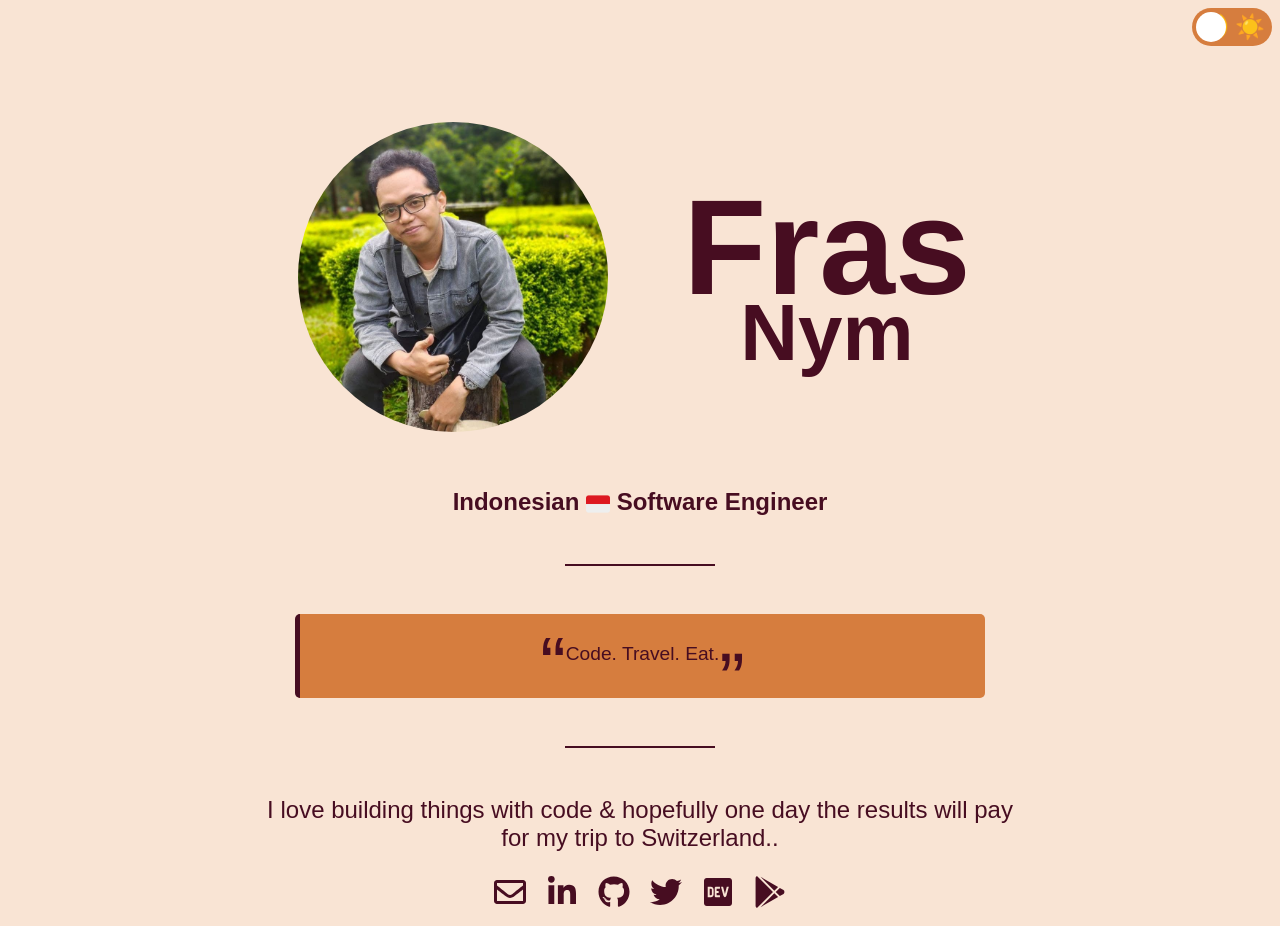
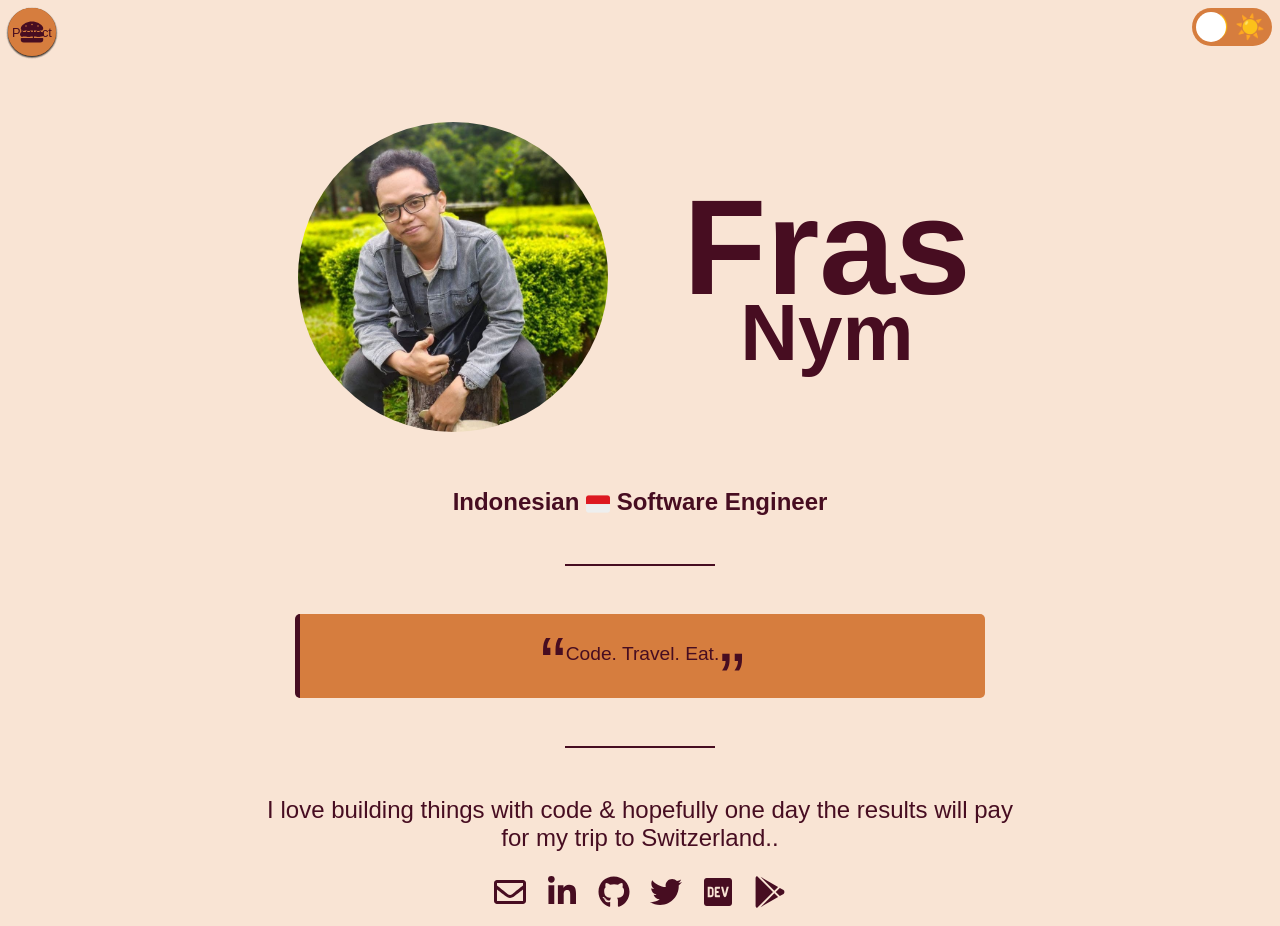
Before and after one commit to frasnym/next-portfolio-v2, a Next.js app: page / in a window 1280 px wide. Built offline with nearby package versions, Linux system fonts and the light colour scheme.

Commit message:
Add navigation

```diff
--- a/components/home-page/media-social.tsx
+++ b/components/home-page/media-social.tsx
@@ -5,28 +5,28 @@ import { FaTwitter, FaGithub, FaLinkedinIn, FaGooglePlay, FaRegEnvelope, FaDev }
 const anchorIcons = [
   {
     href: 'mailto:frastyawan.nym@gmail.com',
-    icon: <FaRegEnvelope className="inline-block mr-6" />,
+    icon: <FaRegEnvelope />,
   },
   {
     href: 'https://www.linkedin.com/in/frasnym/',
-    icon: <FaLinkedinIn className="inline-block mr-6" />,
+    icon: <FaLinkedinIn />,
   },
   {
     href: 'https://github.com/frasnym',
-    icon: <FaGithub className="inline-block mr-6" />,
+    icon: <FaGithub />,
   },
   {
     href: 'https://twitter.com/frasnym',
-    icon: <FaTwitter className="inline-block mr-6" />,
+    icon: <FaTwitter />,
   },
   {
     href: 'https://dev.to/frasnym/',
-    icon: <FaDev className="inline-block mr-6" />,
+    icon: <FaDev />,
   },
   {
     href:
       'https://play.google.com/store/apps/developer?id=FrastyawanNym',
-    icon: <FaGooglePlay className="inline-block mr-6" />,
+    icon: <FaGooglePlay />,
   },
 ];
 
--- /dev/null
+++ b/components/ui/menu.tsx
@@ -0,0 +1,123 @@
+import type { NextPage } from 'next'
+import { useState } from 'react';
+import { FaHamburger, FaTimes, FaUserAstronaut } from 'react-icons/fa';
+import styled from "styled-components";
+
+const Container = styled.div`
+  position: fixed;
+  top: 0.5rem;
+  left: 0.5rem;
+`
+
+const ShowHideBtn = styled.div<{ showMenu: boolean }>`
+  background: var(--color-bg-toggle);
+  width: 3rem;
+  height: 3rem;
+  font-size: 1.5rem;
+  border-radius: 3rem;
+  padding: 1rem;
+  overflow: hidden;
+  cursor: pointer;
+  display: -webkit-box;
+  display: -ms-flexbox;
+  display: flex;
+  -webkit-box-pack: center;
+  -ms-flex-pack: center;
+  justify-content: center;
+  -webkit-box-align: center;
+  -ms-flex-align: center;
+  align-items: center;
+  box-shadow: 0 1px 3px rgba(0,0,0,0.12), 0 1px 2px rgba(0,0,0,0.24);
+  -webkit-transition: all 0.3s cubic-bezier(.25,.8,.25,1);
+  transition: all 0.3s cubic-bezier(.25,.8,.25,1);
+  & > .burgerBtn {
+    position: absolute;
+    transition: all 0.3s cubic-bezier(.25,.8,.25,1);
+    transform: ${(p) =>
+    p.showMenu
+      ? "translateY(-50px)"
+      : "translateY(0)"};
+    opacity: ${(p) =>
+    p.showMenu
+      ? "0"
+      : "1"};
+  }
+  & > .timesBtn {
+    position: absolute;
+    transition: all 0.3s cubic-bezier(.25,.8,.25,1);
+    transform: ${(p) =>
+    !p.showMenu
+      ? "translateY(-50px)"
+      : "translateY(0)"};
+    opacity: ${(p) =>
+    !p.showMenu
+      ? "0"
+      : "1"};
+  }
+`
+
+const Item = styled.div<{ showMenu: boolean }>`
+  background: var(--color-bg-toggle);
+  width: 3rem;
+  height: 3rem;
+  border-radius: 3rem;
+  position: absolute;
+  overflow: hidden;
+  cursor: pointer;
+  font-size: 0.8rem;
+  display: -webkit-box;
+  display: -ms-flexbox;
+  display: flex;
+  -webkit-box-pack: center;
+  -ms-flex-pack: center;
+  justify-content: center;
+  -webkit-box-align: center;
+  -ms-flex-align: center;
+  align-items: center;
+  box-shadow: 0 1px 3px rgba(0,0,0,0.12), 0 1px 2px rgba(0,0,0,0.24);
+  -webkit-transition: all 0.3s cubic-bezier(.25,.8,.25,1);
+  transition: all 0.3s cubic-bezier(.25,.8,.25,1);
+  & :nth-child(1) {
+    ${(p) => p.showMenu ? "top: 1rem; left: 6rem; opacity: 1;" : "top: 0; left: 0; opacity: 0;"}
+    -ms-filter: "progid:DXImageTransform.Microsoft.Alpha(Opacity=100)";
+    -webkit-transition-delay: 0.1s;
+    transition-delay: 0.1s;
+  }
+  & :nth-child(2) {
+    ${(p) => p.showMenu ? "top: 4rem; left: 2.5rem; opacity: 1;" : "top: 0; left: 0; opacity: 0;"}
+    -ms-filter: "progid:DXImageTransform.Microsoft.Alpha(Opacity=100)";
+    -webkit-transition-delay: 0.2s;
+    transition-delay: 0.2s;
+  }
+  & :nth-child(3) {
+    ${(p) => p.showMenu ? "top: 6rem; left: 6rem; opacity: 1;" : "top: 0; left: 0; opacity: 0;"}
+    -ms-filter: "progid:DXImageTransform.Microsoft.Alpha(Opacity=100)";
+    -webkit-transition-delay: 0.3s;
+    transition-delay: 0.3s;
+  }
+  & :nth-child(4) {
+    ${(p) => p.showMenu ? "top: 8rem; left: 0.5rem; opacity: 1;" : "top: 0; left: 0; opacity: 0;"}
+    -ms-filter: "progid:DXImageTransform.Microsoft.Alpha(Opacity=100)";
+    -webkit-transition-delay: 041s;
+    transition-delay: 0.4s;
+  }
+`
+
+const Menu: NextPage = () => {
+  const [showMenu, setShowMenu] = useState(false)
+
+  return (
+    <Container>
+      <Item showMenu={showMenu}>About</Item>
+      <Item showMenu={showMenu}>Skills</Item>
+      <Item showMenu={showMenu}>Career</Item>
+      <Item showMenu={showMenu}>Project</Item>
+      <ShowHideBtn showMenu={showMenu}>
+        <FaHamburger className='burgerBtn' onClick={() => setShowMenu(!showMenu)} />
+        <FaTimes className='timesBtn' onClick={() => setShowMenu(!showMenu)} />
+      </ShowHideBtn>
+    </Container>
+  )
+}
+
+export default Menu
--- a/pages/index.tsx
+++ b/pages/index.tsx
@@ -2,6 +2,7 @@ import type { NextPage } from 'next'
 import dynamic from 'next/dynamic'
 import styled from 'styled-components'
 import MediaSocial from '../components/home-page/media-social';
+import Menu from '../components/ui/menu';
 import Separator from '../components/ui/separator';
 
 const ThemeToggle = dynamic(() => import('../components/ui/theme-toggle'), { ssr: false })
@@ -93,6 +94,7 @@ const Home: NextPage = () => {
     <Container>
       <main>
         <ThemeToggle />
+        <Menu />
         <Header>
           <div id="titleContainer">
             <HeaderImage>
```
